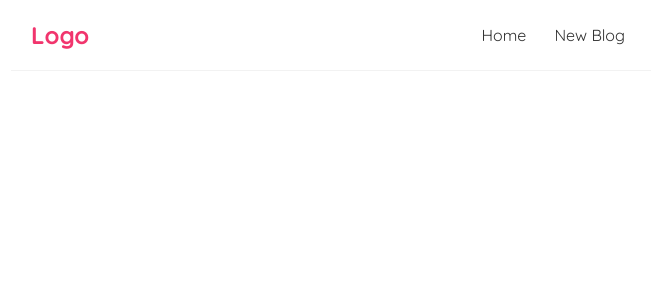
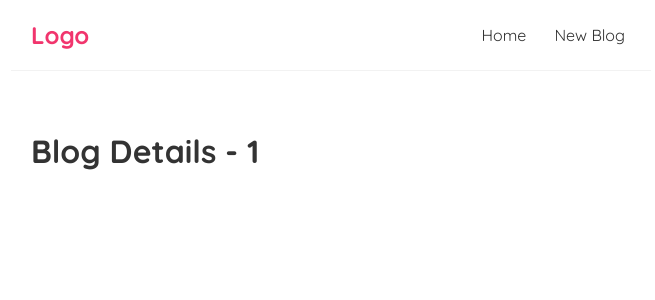
Before and after one commit to nestor-pineda/React-Travel-Blog, a React (Create React App) app: page /blog/1 in a window 1280 px wide. Shown: the top 300 px of the page, without its empty margins (309-964 px from the left). Built offline with nearby package versions, Linux system fonts and the light colour scheme.

Commit message:
detail component and /:id parameter working

```diff
--- a/src/App.js
+++ b/src/App.js
@@ -2,6 +2,7 @@
 import Navbar from "./Navbar";
 import Create from "./Create";
 import { BrowserRouter as Router, Route, Switch } from "react-router-dom";
+import BlogDetails from "./BlogDetail";
 
 function App() {
   return (
@@ -16,6 +17,9 @@
             <Route path="/create">
               <Create />
             </Route>
+            <Route path="/blog/:id">
+              <BlogDetails />
+            </Route>
           </Switch>
         </div>
       </div>
--- /dev/null
+++ b/src/BlogDetail.js
@@ -0,0 +1,12 @@
+import { useParams } from "react-router-dom";
+
+const BlogDetails = () => {
+  const { id } = useParams();
+  return (
+    <div>
+      <h1>Blog Details - {id}</h1>
+    </div>
+  );
+};
+
+export default BlogDetails;
--- a/src/CustomHooks/Fetch.jsx
+++ b/src/CustomHooks/Fetch.jsx
@@ -6,7 +6,9 @@
   const [error, setError] = useState(null);
 
   useEffect(() => {
-    fetch(url)
+    const abortCont = new AbortController();
+
+    fetch(url, { signal: abortCont.signal })
       .then((res) => {
         if (!res.ok) {
           throw Error("No hemos podido encontrar esa data");
@@ -19,9 +21,15 @@
         setError(null);
       })
       .catch((error) => {
-        setLoading(false);
-        setError(error.message);
+        if (error.name === "AbortError") {
+          console.log("fetch aborted");
+        } else {
+          setLoading(false);
+          setError(error.message);
+        }
       });
+
+    return () => abortCont.abort();
   }, [url]);
 
   return { apiData, loading, error };
--- a/src/List.jsx
+++ b/src/List.jsx
@@ -1,3 +1,5 @@
+import { Link } from "react-router-dom";
+
 const List = ({ blogs, title }) => {
   return (
     <div className="blog-list">
@@ -9,6 +11,7 @@
             <p>{item.body}</p>
             <p>{item.author}</p>
             <p>ID: {item.id}</p>
+            <Link to={`/blog/${item.id}`}>Read more</Link>
           </div>
         );
       })}
```
